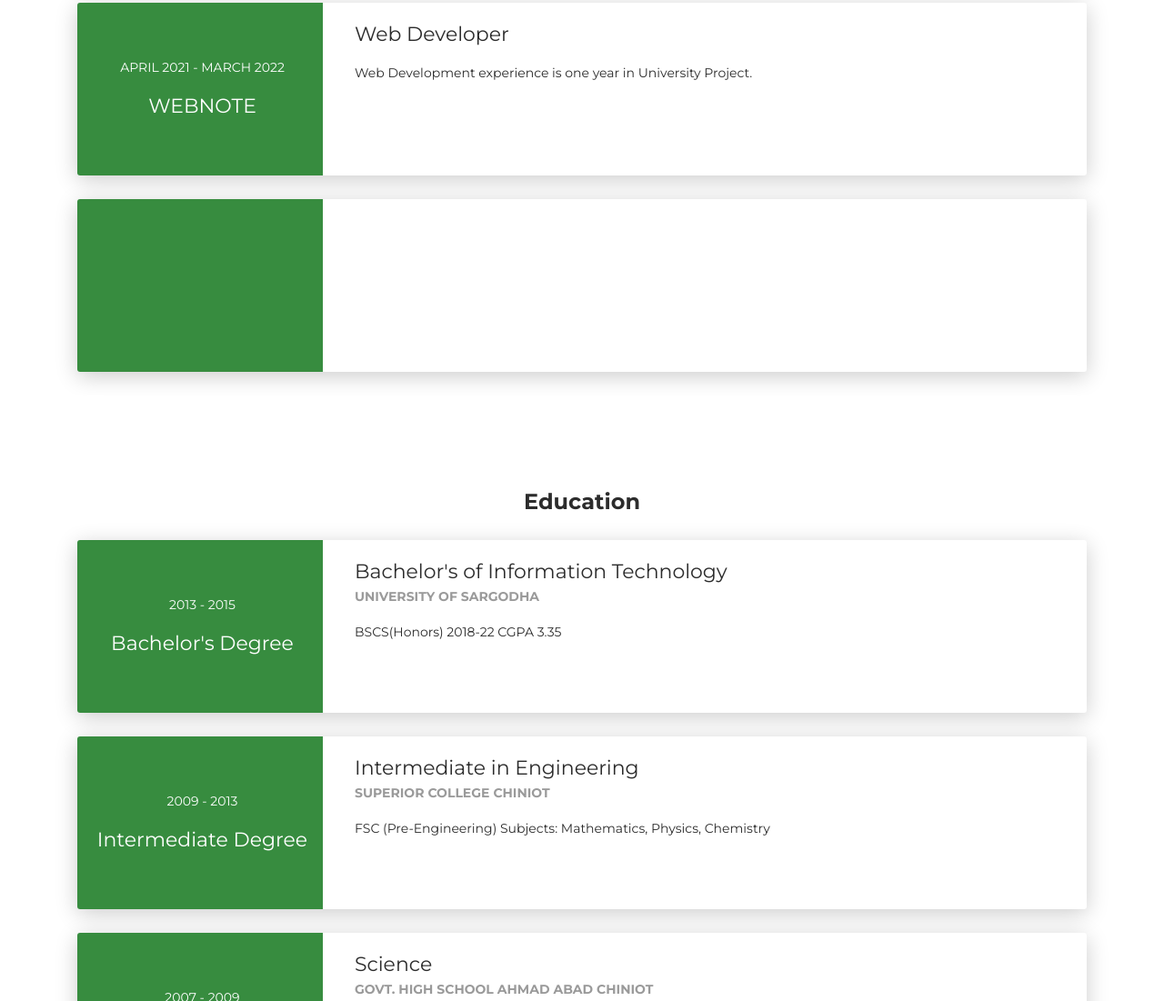
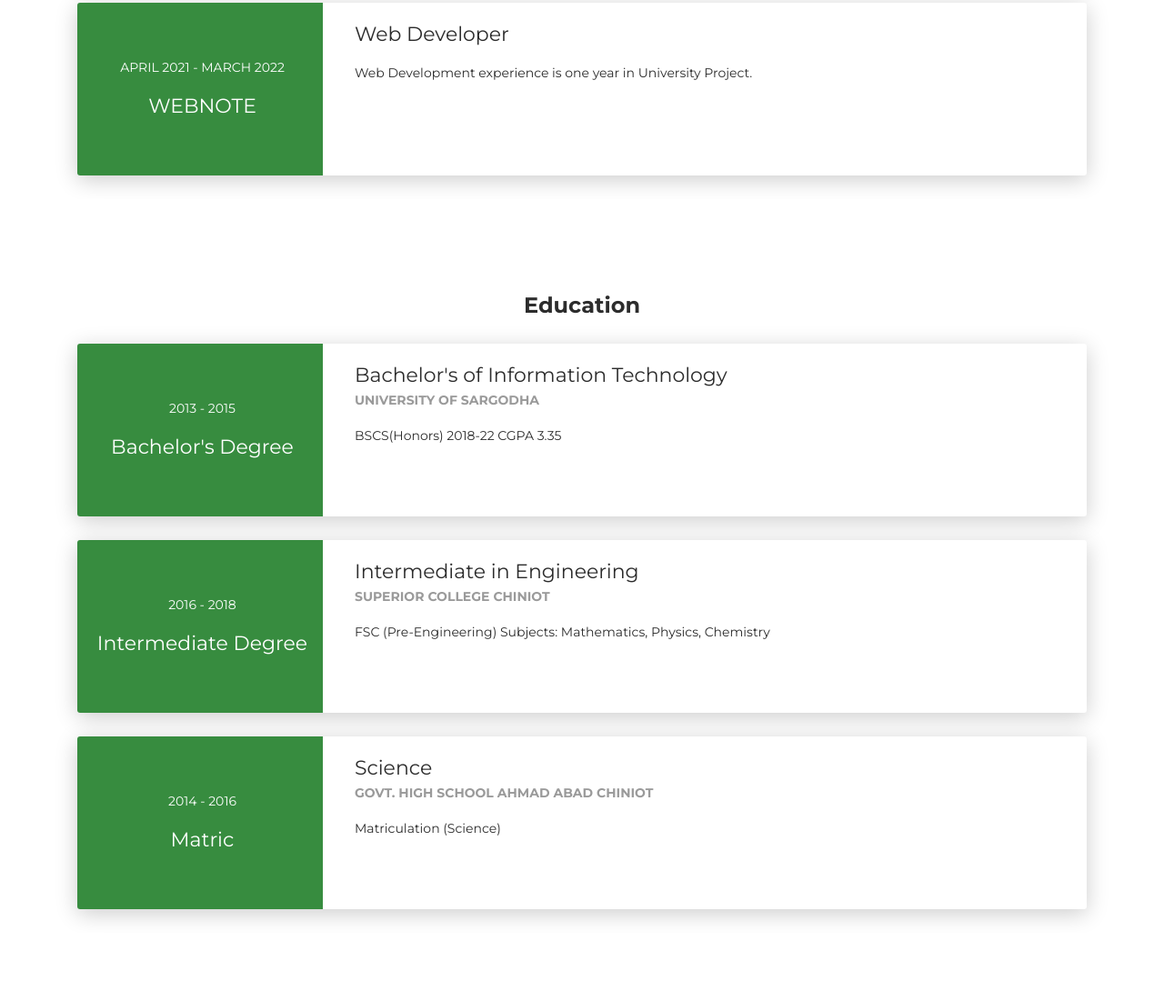
Before and after one commit to alihassan9957/CV-ali-hassan, a plain HTML site: page index.html in a window 1280 px wide. Shown: the part 1699-2800 px from the top of the page at 91% size. Drawn offline with Linux system fonts and the light colour scheme.

Commit message:
Update index.html

```diff
--- a/index.html
+++ b/index.html
@@ -4,7 +4,7 @@
     <meta charset="UTF-8">
     <meta http-equiv="X-UA-Compatible" content="IE=edge">
     <meta name="viewport" content="width=device-width, initial-scale=1">
-    <title>Creative CV</title>
+    <title>CV</title>
     <link href="https://fonts.googleapis.com/css?family=Montserrat:400,700,200" rel="stylesheet">
     <link href="https://maxcdn.bootstrapcdn.com/font-awesome/latest/css/font-awesome.min.css" rel="stylesheet">
     <link href="css/aos.css?ver=1.1.0" rel="stylesheet">
@@ -31,7 +31,7 @@
               <ul class="navbar-nav">
                 <li class="nav-item"><a class="nav-link smooth-scroll" href="#about">About</a></li>
                 <li class="nav-item"><a class="nav-link smooth-scroll" href="#skill">Skills</a></li>
-
+                <li class="nav-item"><a class="nav-link smooth-scroll" href="#education">Education</a></li>
                 <li class="nav-item"><a class="nav-link smooth-scroll" href="#experience">Experience</a></li>
 
               </ul>
@@ -123,7 +123,7 @@
         </div>
         <div class="row">
           <div class="col-md-6">
-            <div class="progress-container progress-primary"><span class="progress-badge">JavaScript</span>
+            <div class="progress-container progress-primary"><span class="progress-badge">C++</span>
               <div class="progress">
                 <div class="progress-bar progress-bar-primary" data-aos="progress-full" data-aos-offset="10" data-aos-duration="2000" role="progressbar" aria-valuenow="60" aria-valuemin="0" aria-valuemax="100" style="width: 60%;"></div><span class="progress-value">60%</span>
               </div>
@@ -193,21 +193,7 @@
         </div>
       </div>
     </div>
-    <div class="card">
-      <div class="row">
-        <div class="col-md-3 bg-primary" data-aos="fade-right" data-aos-offset="50" data-aos-duration="500">
-          <div class="card-body cc-experience-header">
 
-
-          </div>
-        </div>
-        <div class="col-md-9" data-aos="fade-left" data-aos-offset="50" data-aos-duration="500">
-          <div class="card-body">
-
-          </div>
-        </div>
-      </div>
-    </div>
   </div>
 </div>
 <div class="section">
@@ -236,7 +222,7 @@
       <div class="row">
         <div class="col-md-3 bg-primary" data-aos="fade-right" data-aos-offset="50" data-aos-duration="500">
           <div class="card-body cc-education-header">
-            <p>2009 - 2013</p>
+            <p>2016 - 2018</p>
             <div class="h5">Intermediate Degree</div>
           </div>
         </div>
@@ -254,7 +240,7 @@ Subjects: Mathematics, Physics, Chemistry</p>
       <div class="row">
         <div class="col-md-3 bg-primary" data-aos="fade-right" data-aos-offset="50" data-aos-duration="500">
           <div class="card-body cc-education-header">
-            <p>2007 - 2009</p>
+            <p>2014 - 2016</p>
             <div class="h5">Matric</div>
           </div>
         </div>
```
